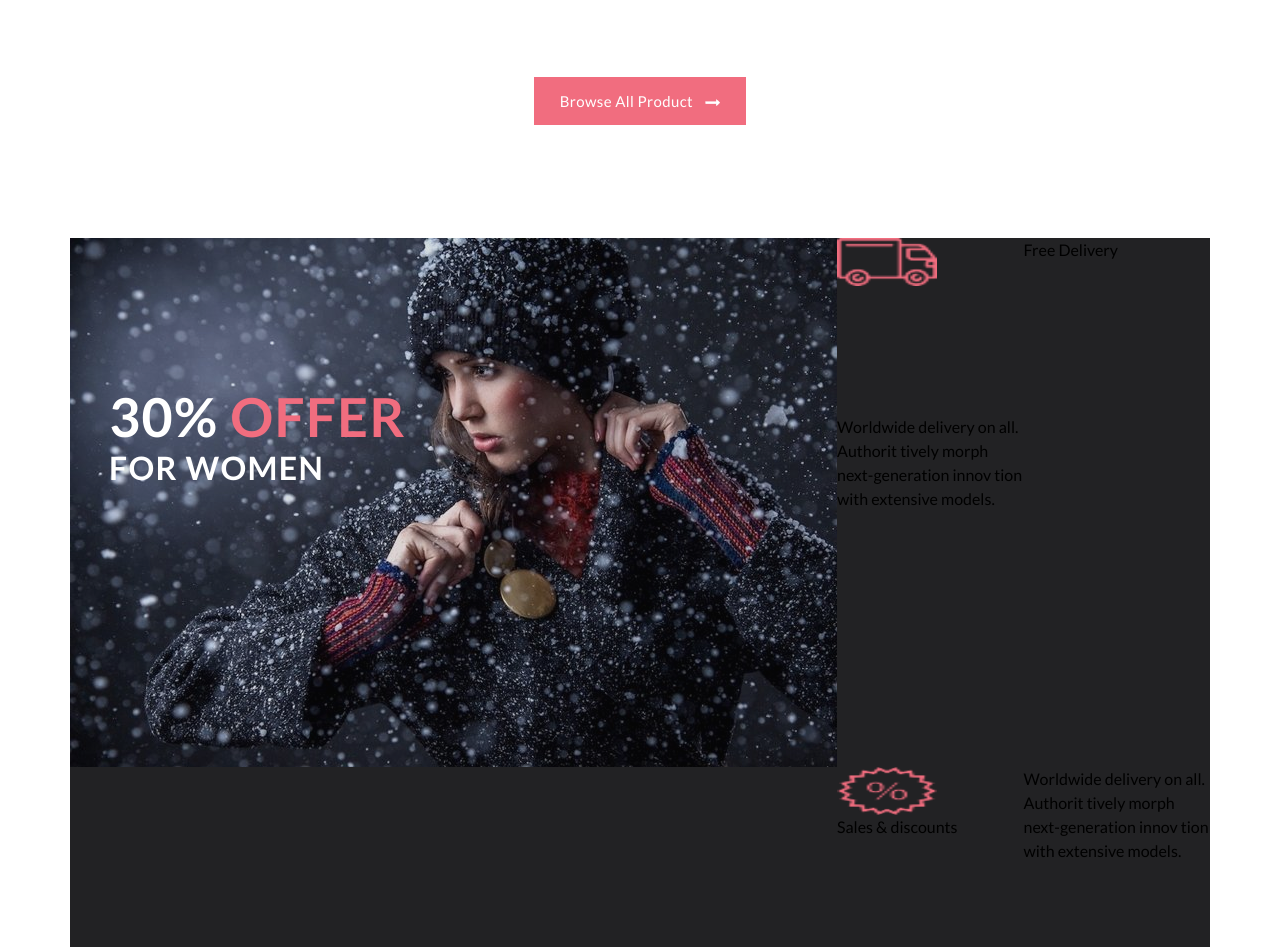
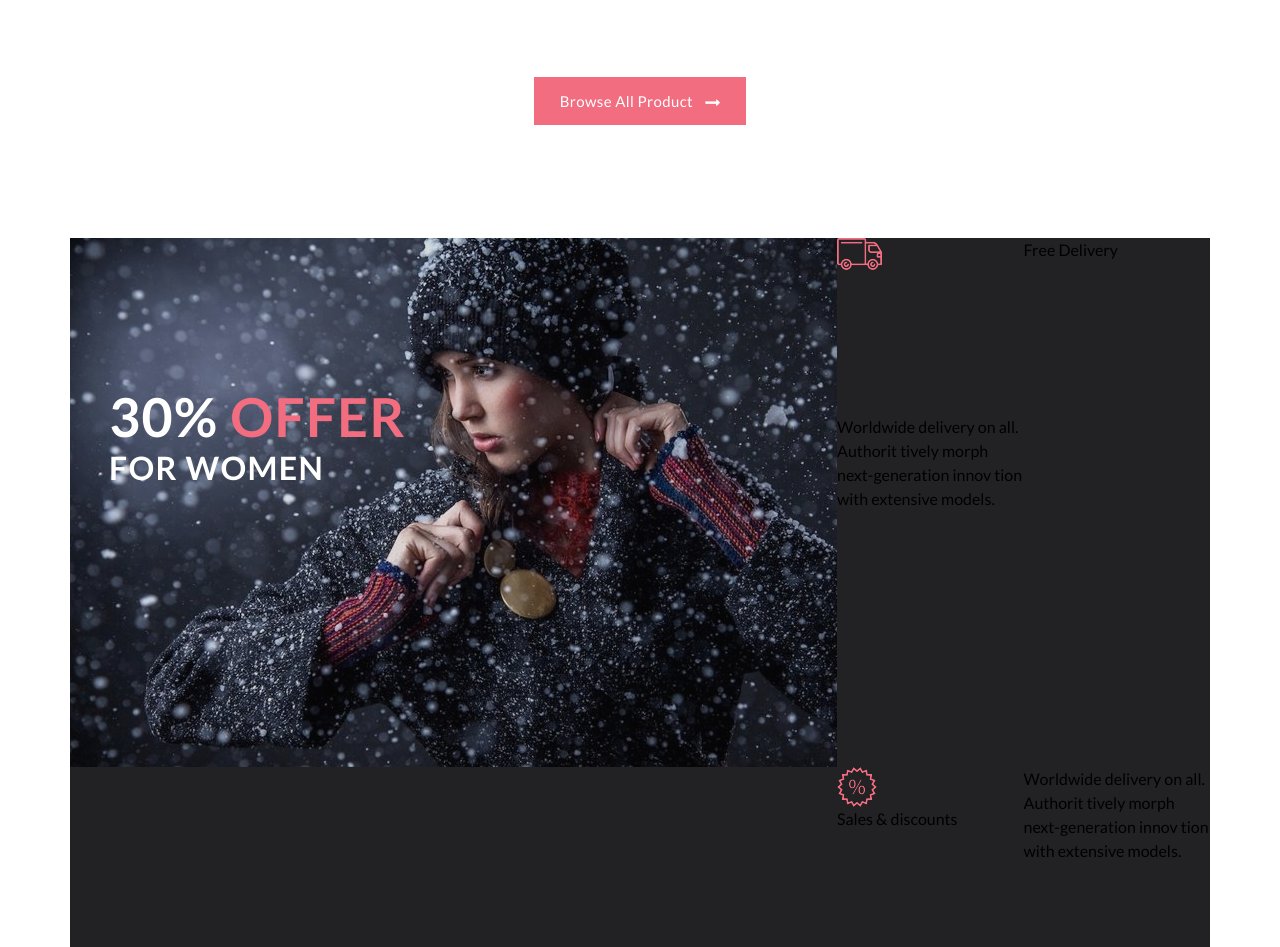
Before and after one commit to YKant-portfolio/Brand, a website: page src/index.html in a window 1280 px wide. Shown: the part 2765-3712 px from the top of the page. Drawn offline with nearby package versions, Linux system fonts and the light colour scheme; files that its build step writes are made by us from their sources.

```diff
--- a/src/sass/blocks/_feature.scss
+++ b/src/sass/blocks/_feature.scss
@@ -49,10 +49,7 @@
 		margin: 48px 0 0 36px;
 	}
 
-	&__icon {
-		width: 100px;
-		height: 48px;
-	}
+	&__icon {}
 
 	&__title {}
 
```
